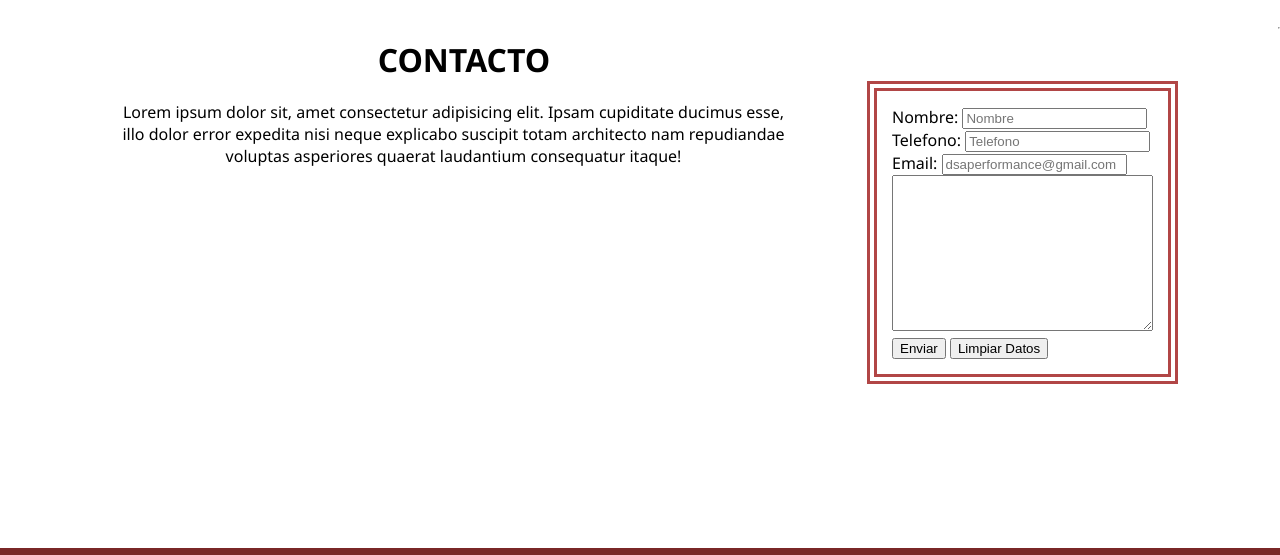
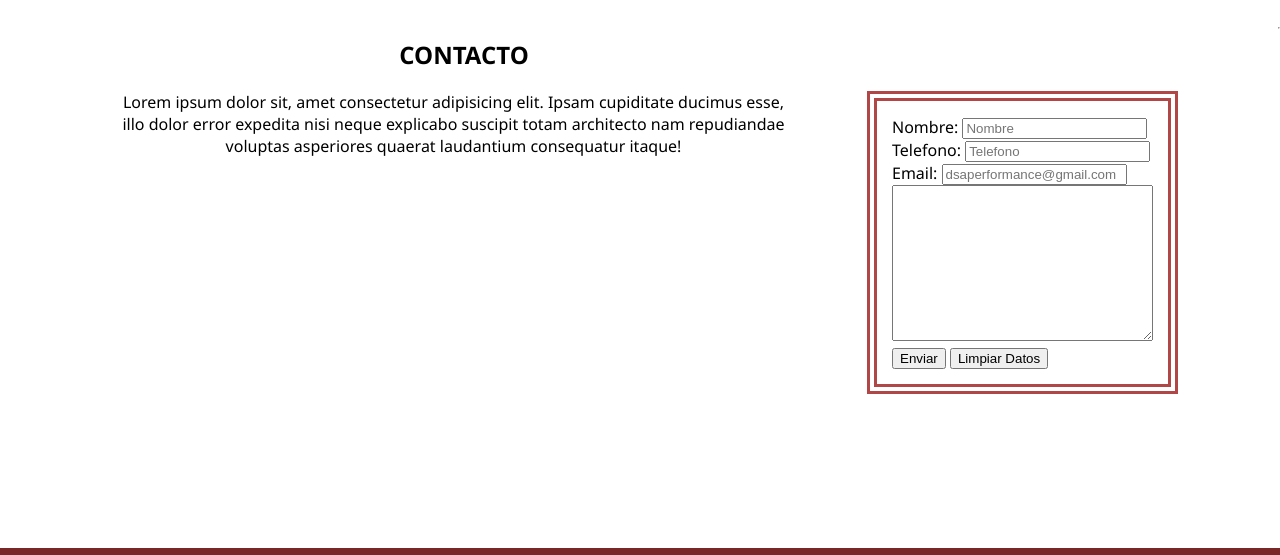
Before and after one commit to rmz95/dsaperformance, a plain HTML site: page pages/contacto.html in a window 1280 px wide. Shown: the part 92-647 px from the top of the page. Drawn offline with Linux system fonts and the light colour scheme.

Commit message:
Modificado todos los HTML para agregar mas secciones

```diff
--- a/pages/contacto.html
+++ b/pages/contacto.html
@@ -33,9 +33,13 @@
 
     <!--Contacto para consultas sobre productos, servicios o dudas-->
     <main>
+      <section>
       <h1 class="main__Titulo">Contacto</h1>
-        <div class="main__Contacto">
-          <p class="main__Descripcion">Lorem ipsum dolor sit, amet consectetur adipisicing elit. Ipsam cupiditate ducimus esse, illo dolor error expedita nisi neque explicabo suscipit totam architecto nam repudiandae voluptas asperiores quaerat laudantium consequatur itaque!</p>
+      </section>
+        <section>
+          <div class="main__Contacto">
+            <p class="main__Descripcion">Lorem ipsum dolor sit, amet consectetur adipisicing elit. Ipsam cupiditate ducimus esse, illo dolor error expedita nisi neque explicabo suscipit totam architecto nam repudiandae voluptas asperiores quaerat laudantium consequatur itaque!</p>
+
 
           <div class="main__Formulario">
             <form>
@@ -56,9 +60,10 @@
             <br/>
             <input type="submit" value="Enviar" />
             <input type="reset" value="Limpiar Datos">
-          </form>
+            </form>
           </div>
-      </div>
+          </div>
+        </section>
     </main>
     <hr />
 
--- a/pages/css/contacto.css
+++ b/pages/css/contacto.css
@@ -31,12 +31,12 @@
 
 .main__Formulario {
     display: flex;
-    flex-direction: row;
-    margin-top: -20px;
+    margin-top: 0px;
     margin-right: 0px;
     margin-bottom: 30px;
     margin-left: 20px;
     border: 10px double rgba(148, 0, 0, 0.726);
+    justify-content: center;
 }
 
 form {
```
Also changed, not shown: index.html (+2 -1 lines), pages/imagenes.html (+3 -0 lines), pages/nosotros.html (+3 -0 lines), pages/productos.html (+7 -4 lines).
